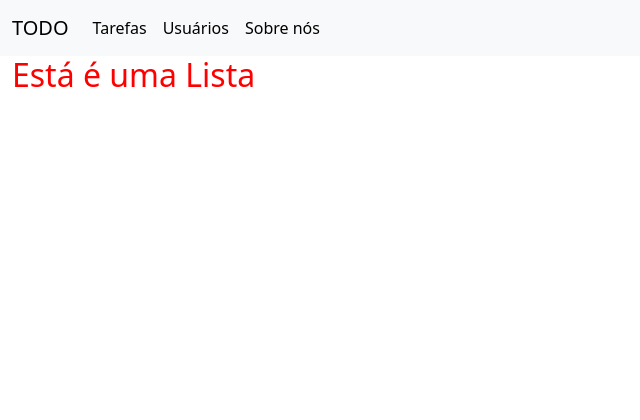
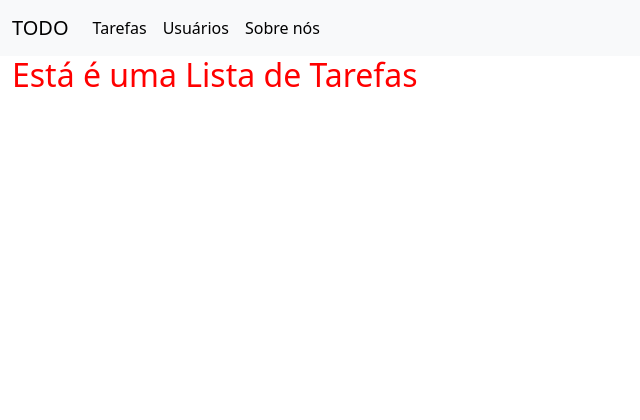
Before and after one commit to pedrohsantanaa/projeto-todo, a Django app: page / in a window 1280 px wide. Shown: the top 420 px of the page, without its empty margins (0-640 px from the left). Run offline with Django 5.2, Linux system fonts and the light colour scheme.

Commit message:
Inicial
Teste

```diff
--- a/templates/tasks/list.html
+++ b/templates/tasks/list.html
@@ -3,5 +3,5 @@
 {% block title %} Lista{% endblock%}
 
 {% block content %}
-<h2>Está é uma Lista</h2>
+<h2>Está é uma Lista de Tarefas</h2>
 {% endblock%}
```
